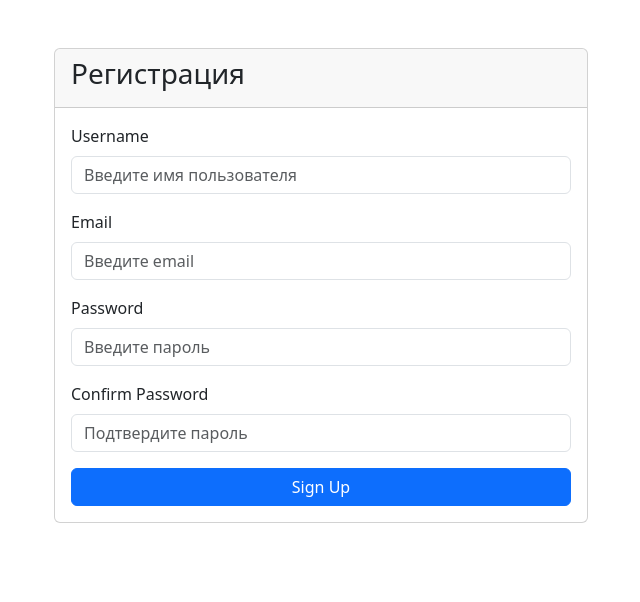
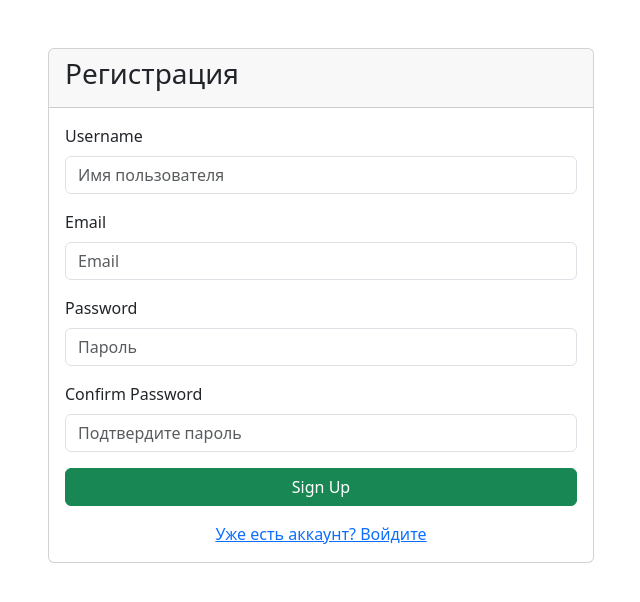
Before and after one commit to Andrey231059/Web-Autentifikaciya, a Flask app: page /register in a window 1280 px wide. Shown: the part 56-658 px from the top of the page, without its empty margins (319-959 px from the left). Run offline with Flask 3, Linux system fonts and the light colour scheme.

Commit message:
Добавлены формы входа и регистрации

```diff
--- a/app/templates/login.html
+++ b/app/templates/login.html
@@ -1,8 +1,7 @@
 {% extends "base.html" %}
 
 {% block content %}
-<div class="container mt-5">
-    <div class="row justify-content-center">
+<div class="row justify-content-center mt-5">
     <div class="col-md-6">
         <div class="card">
             <div class="card-header">
@@ -31,6 +30,8 @@
                     </div>
                     {{ form.submit(class="btn btn-primary w-100") }}
                 </form>
+                <div class="mt-3 text-center">
+                    <a href="{{ url_for('register') }}">Нет аккаунта? Зарегистрируйтесь</a>
                 </div>
             </div>
         </div>
--- a/app/templates/register.html
+++ b/app/templates/register.html
@@ -1,8 +1,7 @@
 {% extends "base.html" %}
 
 {% block content %}
-<div class="container mt-5">
-    <div class="row justify-content-center">
+<div class="row justify-content-center mt-5">
     <div class="col-md-6">
         <div class="card">
             <div class="card-header">
@@ -13,21 +12,21 @@
                     {{ form.hidden_tag() }}
                     <div class="mb-3">
                         {{ form.username.label(class="form-label") }}
-                            {{ form.username(class="form-control", placeholder="Введите имя пользователя") }}
+                        {{ form.username(class="form-control", placeholder="Имя пользователя") }}
                         {% for error in form.username.errors %}
                             <div class="text-danger">{{ error }}</div>
                         {% endfor %}
                     </div>
                     <div class="mb-3">
                         {{ form.email.label(class="form-label") }}
-                            {{ form.email(class="form-control", placeholder="Введите email") }}
+                        {{ form.email(class="form-control", placeholder="Email") }}
                         {% for error in form.email.errors %}
                             <div class="text-danger">{{ error }}</div>
                         {% endfor %}
                     </div>
                     <div class="mb-3">
                         {{ form.password.label(class="form-label") }}
-                            {{ form.password(class="form-control", placeholder="Введите пароль") }}
+                        {{ form.password(class="form-control", placeholder="Пароль") }}
                         {% for error in form.password.errors %}
                             <div class="text-danger">{{ error }}</div>
                         {% endfor %}
@@ -39,8 +38,10 @@
                             <div class="text-danger">{{ error }}</div>
                         {% endfor %}
                     </div>
-                        {{ form.submit(class="btn btn-primary w-100") }}
+                    {{ form.submit(class="btn btn-success w-100") }}
                 </form>
+                <div class="mt-3 text-center">
+                    <a href="{{ url_for('login') }}">Уже есть аккаунт? Войдите</a>
                 </div>
             </div>
         </div>
```
Lines whose indentation alone changed are shown as unchanged.
